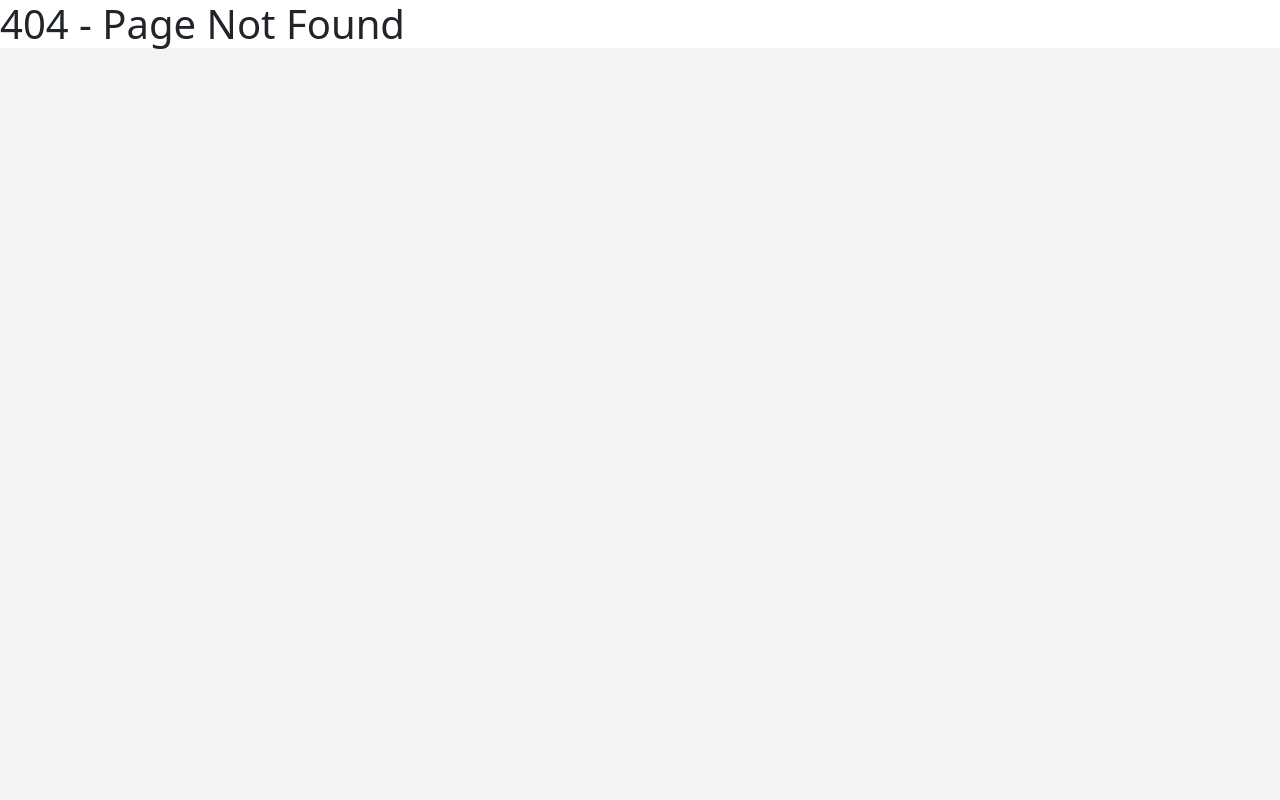
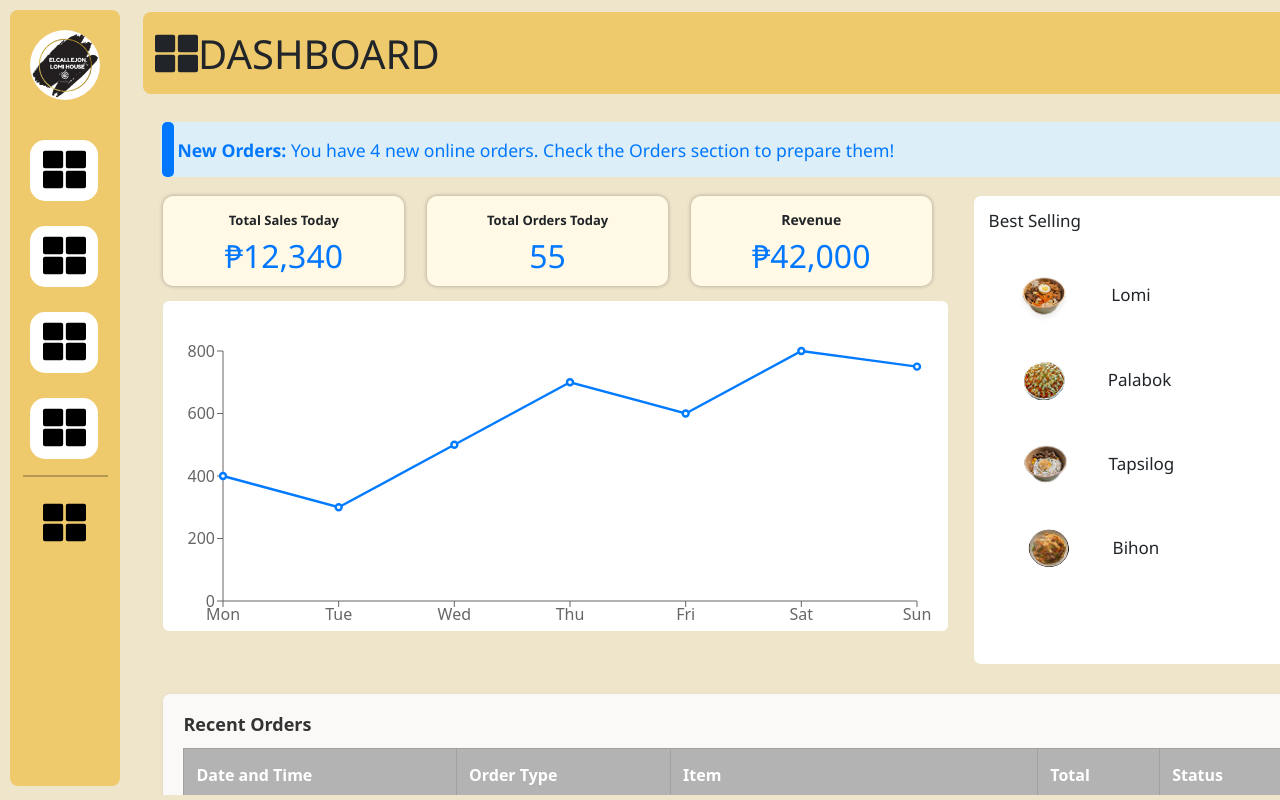
Before and after one commit to MRV-dev/IT-322-Final-Project, a React (Vite) app in the folder El-Callejon/: page /Admin-Dashboard in a window 1280 px wide. Before the commit this address had no page. Built offline with nearby package versions, Linux system fonts and the light colour scheme.

Commit message:
dashboard/onlineorders/settings/customerorder

```diff
--- a/El-Callejon/pages/Admin/Dashboard.jsx
+++ b/El-Callejon/pages/Admin/Dashboard.jsx
@@ -42,35 +42,35 @@ function Dashboard() {
           <img className="Logo-Admin" src={logoAdmin} />
           <ul className='List'>
             <li className='navigations'>
-              <Link to="/Dashboard"
-              className={`nav ${pathname === '/Dashboard' ? 'dashboard-active' : ''}`}>
+              <Link to="/Admin-Dashboard"
+              className={`nav ${pathname === '/Admin-LoginDashboard' ? 'dashboard-active' : ''}`}>
                 <FaThLarge className='nav-icons'/></Link> </li>
 
             <li className='navigations'>
-              <Link to="/Reports"
-              className={`nav ${pathname === '/Reports' ? 'reports-active' : ''}`}>
+              <Link to="/Admin-Reports"
+              className={`nav ${pathname === '/Admin-LoginReports' ? 'reports-active' : ''}`}>
                 <FaThLarge className='nav-icons' /></Link> </li>
 
             <li className='navigations'>
-              <Link to="/OnlineOrders"
+              <Link to="/Admin-OnlineOrders"
               className={`nav ${pathname === '/OnlineOrders' ? 'online-orders-active' : ''}`}>
                 <FaThLarge className='nav-icons'/></Link> </li>
 
             <li className='navigations'>
-              <Link to="/Settings"
-              className={`nav ${pathname === '/Settings' ? 'settings-active' : ''}`}>
+              <Link to="/Admin-Settings"
+              className={`nav ${pathname === '/Admin-Settings' ? 'settings-active' : ''}`}>
                 <FaThLarge className='nav-icons'/></Link> </li>
 
             <hr className='line'/>
 
-            <Link to="/Login">
+            <Link to="/Admin-Login">
                 <FaThLarge style={{ marginLeft: '-1px', marginTop: '8px', height: '43px', width: '43px', color: 'black'}} /></Link>
           </ul>
         </div>
 
         <div className='part'>
-            <div className='nav-section'>
-              <div className="navbar">
+          <div className='nav-section'>
+            <div className="navbar">
               <h1 className='Dashboard-text'><FaThLarge style={{ marginTop: '-9px', marginRight: '0px', height: '43px', width: '43px', }} />DASHBOARD</h1>
             </div>
           </div>
--- a/El-Callejon/pages/Admin/Login.jsx
+++ b/El-Callejon/pages/Admin/Login.jsx
@@ -26,7 +26,7 @@ function Login(){
               <span onClick={togglePasswordVisibility} className="eye-icon">{showPassword ? <FaEyeSlash/> : <FaEye/>}</span>
             </div>
             <a className='nav-to-customer' href="">Customer</a>
-            <Link to="/Dashboard" className="link"><button className="btn-Login" >Log In</button></Link>
+            <Link to="/Admin-Dashboard" className="link"><button className="btn-Login" >Log In</button></Link>
           </div>
         </div>
       </div>
--- a/El-Callejon/pages/Admin/OnlineOrders.jsx
+++ b/El-Callejon/pages/Admin/OnlineOrders.jsx
@@ -18,31 +18,32 @@ function OnlineOrders() {
           <img className="Logo-Admin" src={logoAdmin} />
           <ul className='List'>
             <li className='navigations'>
-              <Link to="/Dashboard"
-              className={`nav ${pathname === '/Dashboard' ? 'dashboard-active' : ''}`}>
+              <Link to="/Admin-Dashboard"
+              className={`nav ${pathname === '/Admin-Dashboard' ? 'dashboard-active' : ''}`}>
                 <FaThLarge className='nav-icons'/></Link> </li>
 
             <li className='navigations'>
-              <Link to="/Reports"
-              className={`nav ${pathname === '/Reports' ? 'reports-active' : ''}`}>
+              <Link to="/Admin-Reports"
+              className={`nav ${pathname === '/Admin-Reports' ? 'reports-active' : ''}`}>
                 <FaThLarge className='nav-icons' /></Link> </li>
 
             <li className='navigations'>
-              <Link to="/OnlineOrders"
-              className={`nav ${pathname === '/OnlineOrders' ? 'online-orders-active' : ''}`}>
+              <Link to="/Admin-OnlineOrders"
+              className={`nav ${pathname === '/Admin-OnlineOrders' ? 'online-orders-active' : ''}`}>
                 <FaThLarge className='nav-icons'/></Link> </li>
 
             <li className='navigations'>
-              <Link to="/Settings"
-              className={`nav ${pathname === '/Settings' ? 'settings-active' : ''}`}>
+              <Link to="/Admin-Settings"
+              className={`nav ${pathname === '/Admin-Settings' ? 'settings-active' : ''}`}>
                 <FaThLarge className='nav-icons'/></Link> </li>
 
             <hr className='line'/>
 
-            <Link to="/Login">
+            <Link to="/Admin-Login">
                 <FaThLarge style={{ marginLeft: '-1px', marginTop: '8px', height: '43px', width: '43px', color: 'black'}} /></Link>
           </ul>
         </div>
+
 
         <div className='part'>
             <div className='nav-section'>
--- a/El-Callejon/pages/Admin/admin-css/Onlineorder.css
+++ b/El-Callejon/pages/Admin/admin-css/Onlineorder.css
@@ -39,6 +39,7 @@
   margin-top: 30px;
   margin-left: 3px;
   background: #faf9f7;
+  height: 120%;
   padding: 20px;
   box-shadow: 0 1px 4px rgba(0, 0, 0, 0.08);
   width: 99.2%;
@@ -56,6 +57,7 @@
   width: 100%;
   border-collapse: collapse;
   background: #fff;
+  border: 1px solid #A4A0A0;
 }
 
 .recent-orders-table thead th {
@@ -64,6 +66,10 @@
   padding: 14px 12px;
   text-align: left;
   font-weight: 600;
+}
+.recent-orders-table thead th,
+.recent-orders-table tbody td{
+  border: 1px solid #A4A0A0;
 }
 
 .recent-orders-table th:first-child {
--- a/El-Callejon/pages/Admin/settings.jsx
+++ b/El-Callejon/pages/Admin/settings.jsx
@@ -18,28 +18,28 @@ function Settings() {
           <img className="Logo-Admin" src={logoAdmin} />
           <ul className='List'>
             <li className='navigations'>
-              <Link to="/Dashboard"
-              className={`nav ${pathname === '/Dashboard' ? 'dashboard-active' : ''}`}>
+              <Link to="/Admin-Dashboard"
+              className={`nav ${pathname === '/Admin-Dashboard' ? 'dashboard-active' : ''}`}>
                 <FaThLarge className='nav-icons'/></Link> </li>
 
             <li className='navigations'>
-              <Link to="/Reports"
-              className={`nav ${pathname === '/Reports' ? 'reports-active' : ''}`}>
+              <Link to="/Admin-Reports"
+              className={`nav ${pathname === '/Admin-Reports' ? 'reports-active' : ''}`}>
                 <FaThLarge className='nav-icons' /></Link> </li>
 
             <li className='navigations'>
-              <Link to="/OnlineOrders"
-              className={`nav ${pathname === '/OnlineOrders' ? 'online-orders-active' : ''}`}>
+              <Link to="/Admin-OnlineOrders"
+              className={`nav ${pathname === '/Admin-OnlineOrders' ? 'online-orders-active' : ''}`}>
                 <FaThLarge className='nav-icons'/></Link> </li>
 
             <li className='navigations'>
-              <Link to="/Settings"
-              className={`nav ${pathname === '/Settings' ? 'settings-active' : ''}`}>
+              <Link to="/Admin-Settings"
+              className={`nav ${pathname === '/Admin-Settings' ? 'settings-active' : ''}`}>
                 <FaThLarge className='nav-icons'/></Link> </li>
 
             <hr className='line'/>
 
-            <Link to="/Login">
+            <Link to="/Admin-Login">
                 <FaThLarge style={{ marginLeft: '-1px', marginTop: '8px', height: '43px', width: '43px', color: 'black'}} /></Link>
           </ul>
         </div>
--- /dev/null
+++ b/El-Callejon/pages/Customers/customer-css/customer-ordering.css
@@ -0,0 +1,10 @@
+.customer-nav{
+  background-color: #EFCA6C;
+  height: 6rem;
+}
+.Logo{
+  height: 80px;
+  border-radius: 60px;
+  margin-left: 50px;
+  margin-top: 7px;
+}
--- /dev/null
+++ b/El-Callejon/pages/Customers/customer-ordering.jsx
@@ -0,0 +1,23 @@
+import Logo from '../assets/El_Calejon.jpg'
+import '../Customers/customer-css/customer-ordering.css'
+import {Link} from 'react-router-dom'
+
+function CustomerOrder() {
+  return(
+    <>
+      <div className="OnlineOrder">
+        <div className="customer-nav">
+          <img className='Logo' src={Logo}  />
+          <ul className=''>
+            <li className=''><Link to='/Home'>dwdad</Link></li>
+
+          </ul>
+        </div>
+
+      </div>
+
+    </>
+  )
+}
+
+export default CustomerOrder
--- a/El-Callejon/src/App.jsx
+++ b/El-Callejon/src/App.jsx
@@ -5,6 +5,7 @@ import Dashboard from '../pages/Admin/Dashboard.jsx';
 import Reports from '../pages/Admin/Reports.jsx'
 import OnlineOrders from '../pages/Admin/OnlineOrders.jsx'
 import Settings from '../pages/Admin/settings.jsx'
+import CustomerOrder from '../pages/Customers/customer-ordering.jsx'
 import 'bootstrap/dist/css/bootstrap.min.css';
 
 function App() {
@@ -14,15 +15,17 @@ function App() {
           {}
           <Route path="" element={<Navigate to="/Login" />} />
 
-          <Route path="/Login" element={<Login/>} />
-          <Route path="/Dashboard" element={<Dashboard/>} />
-          <Route path="/Reports" element={<Reports/>} />
-          <Route path="/OnlineOrders" element={<OnlineOrders/>} />
-          <Route path="/Settings" element={<Settings/>} />
+          {/* Admin */}
+          <Route path="/Admin-Login" element={<Login/>} />
+          <Route path="/Admin-Dashboard" element={<Dashboard/>} />
+          <Route path="/Admin-Reports" element={<Reports/>} />
+          <Route path="/Admin-OnlineOrders" element={<OnlineOrders/>} />
+          <Route path="/Admin-Settings" element={<Settings/>} />
 
-          {/* Main routes */}
+
+          {/* Customer */}
+          <Route path="/El-Callejon-Menu" element={<CustomerOrder />} />
           <Route path="/orders" element={<Orders />} />
-
 
           {/* 404 fallback route */}
           <Route path="*" element={<h1>404 - Page Not Found</h1>} />
--- a/El-Callejon/src/index.css
+++ b/El-Callejon/src/index.css
@@ -4,6 +4,7 @@
   box-sizing: border-box;
 }
 
+/* Admin */
 .whole-page {
   display: flex;
   height: 100vh;
@@ -13,7 +14,7 @@
 }
 
 .Logo-Admin{
-  height: 10%;
+  height: 70px;
   border-radius: 50%;
 }
 
@@ -34,10 +35,14 @@
   background-color: #ffffff;
   border-radius: 15px;
   margin-bottom: 10px;
-  height: 8.5vh;
+  height: 61px;
   margin-left: -14px;
-  width: 4.5vw;
+  width: 122%;
   border: none;
+}
+
+.nav:hover{
+  background-color: #FFE95D;
 }
 
 
@@ -51,19 +56,19 @@
 
 
 .dashboard-active {
-  background-color: #FFE95D; /* blue */
+  background-color: #FFE95D;
 }
 
 .reports-active {
-  background-color: #FFE95D; /* green */
+  background-color: #FFE95D;
 }
 
 .online-orders-active {
-  background-color: #FFE95D; /* yellow */
+  background-color: #FFE95D;
 }
 
 .settings-active {
-  background-color: #FFE95D; /* cyan */
+  background-color: #FFE95D;
 }
 .navigations{
   list-style-type: none;
@@ -101,6 +106,31 @@
   margin-left: 23px;
   margin-top: 12px;
 }
+
+
+
+
+
+
+/* Customers */
+
+
+
+
+
+
+
+
+
+
+
+
+
+
+
+
+
+
 
 
 
```
Also changed, not shown: El-Callejon/pages/Customers/landingPage.jsx (added).
